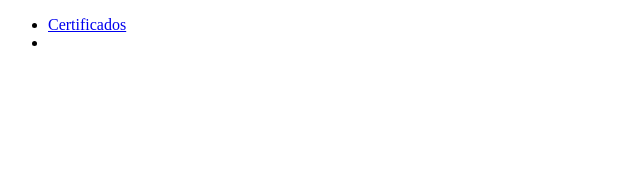
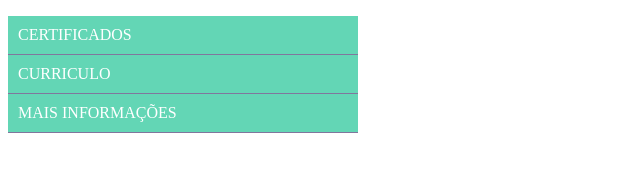
Before and after one commit to TiagoDutra91/meucurriculo-html, a plain HTML site: page index.html in a window 1280 px wide. Shown: the whole page, without its empty margins (0-640 px from the left). Drawn offline with Linux system fonts and the light colour scheme.

Commit message:
criando um menu

```diff
--- a/index.html
+++ b/index.html
@@ -7,10 +7,13 @@
     <link rel="stylesheet" href="style.css">
 </head>
 <body>
-    <ul>
-        <li><a href="minha-informacoes.html">Certificados</a></li>
-        <li>
-    </ul>
+    <nav>
+        <ul>
+            <li><a href="minha-informacoes.html">Certificados</a></li>
+            <li><a href="a">Curriculo</a></li>
+            <li><a href="a">Mais Informações</a></li>
+        </ul>
+    </nav>
 
 </body>
 </html>
```
